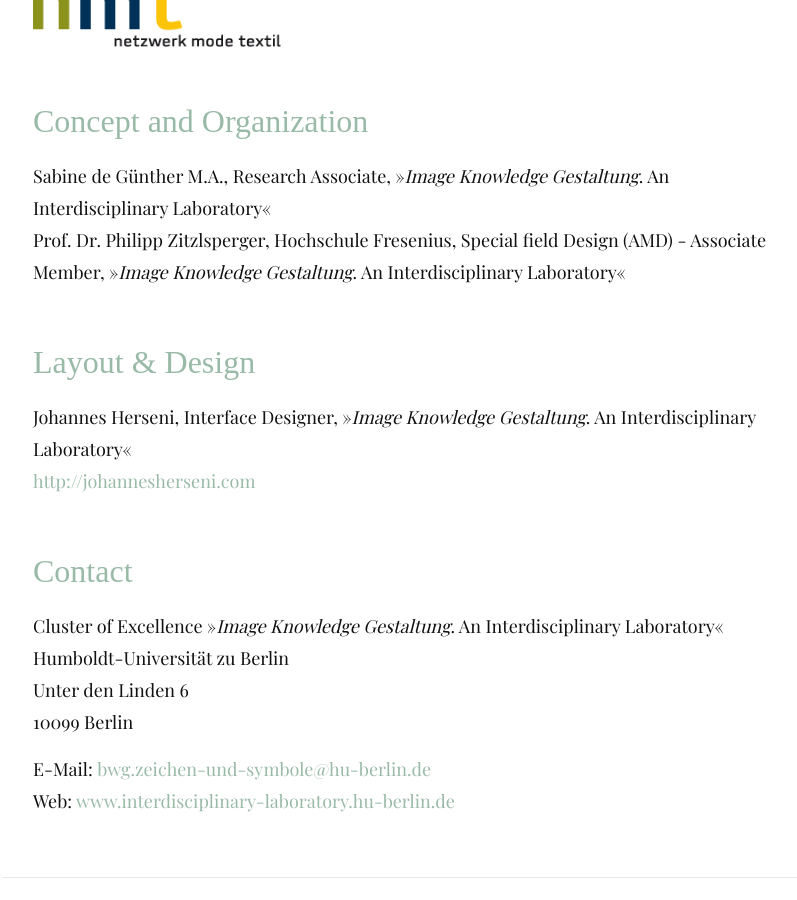
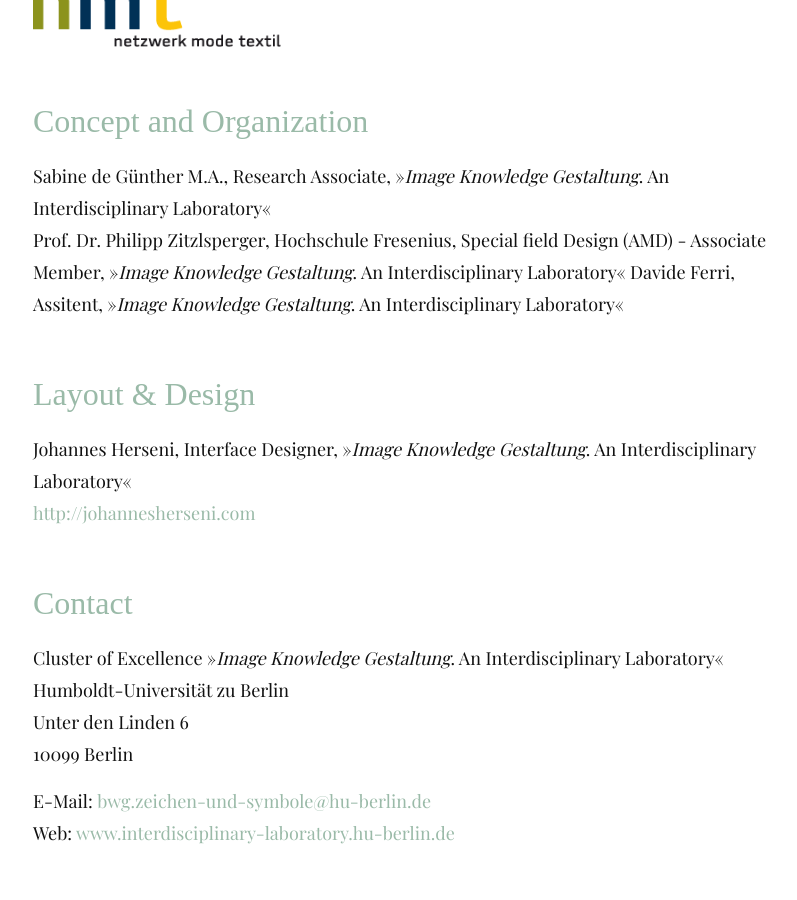
Before and after one commit to hu-bwg/website-zeichen-und-symbole, a Jekyll site: the page built from src/en/05_partners.md, in a window 1280 px wide and 900 px high, scrolled down 1096 px. Shown: the whole window, without its empty margins (237-1034 px from the left). Built offline with Jekyll 4.4.1, drawn with Linux system fonts in a browser that asks for light colours; nearby versions of some CDN libraries; some web fonts are replaced.

Commit message:
Update 05_partners.md
df hinzugefügt

```diff
--- a/src/en/05_partners.md
+++ b/src/en/05_partners.md
@@ -20,6 +20,7 @@
 
 Sabine de Günther M.A., Research Associate, »_Image Knowledge Gestaltung_. An Interdisciplinary Laboratory«
 Prof. Dr. Philipp Zitzlsperger, Hochschule Fresenius, Special field Design (AMD) - Associate Member, »_Image Knowledge Gestaltung_. An Interdisciplinary Laboratory«
+Davide Ferri, Assitent, »_Image Knowledge Gestaltung_. An Interdisciplinary Laboratory«
 
 ## Layout & Design
 
```
